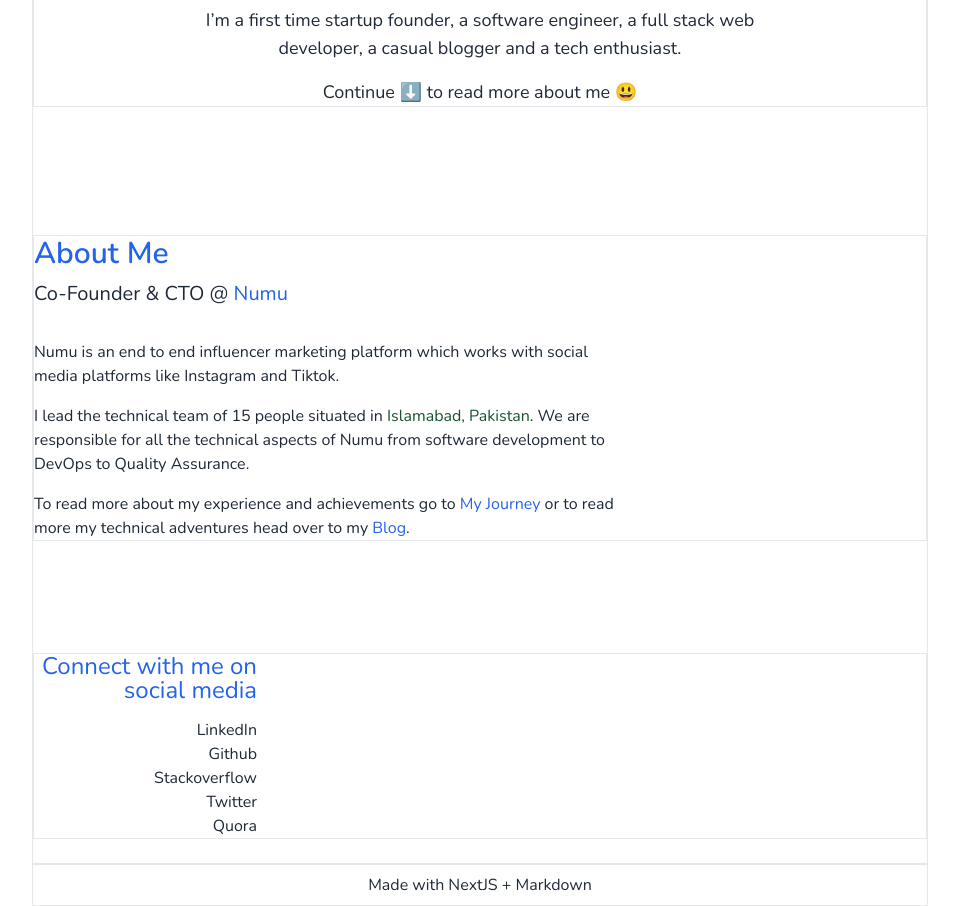
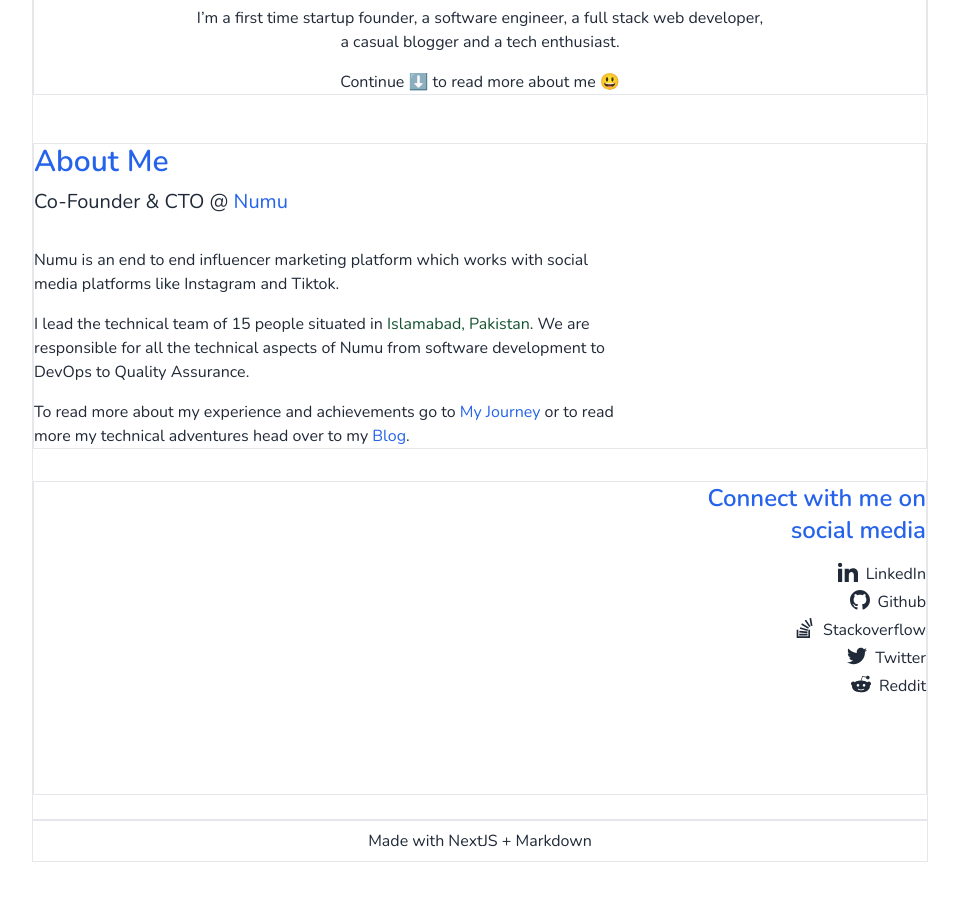
Before and after one commit to hzburki/personal-blog-v2, a Next.js app: page / in a window 1280 px wide. Shown: the part 500-1406 px from the top of the page, without its empty margins (160-1119 px from the left). After the commit the page ends 1362 px from the top, so only its background shows below. Built offline with nearby package versions, Linux system fonts and the light colour scheme; a web font is replaced by a local one.

Commit message:
worked on adding social media icons and footer for the home page

```diff
--- a/app/page.tsx
+++ b/app/page.tsx
@@ -1,6 +1,19 @@
+import Link from 'next/link';
+import Image from 'next/image';
+
 import ASSETS from '@/assets';
-import Image from 'next/image';
-import Link from 'next/link';
+import Divider from '@/components/divider.comp';
+import PageTitle from '@/components/typography/page-title.comp';
+import SectionTitle from '@/components/typography/section-title.comp';
+
+// Social Media Icons
+import {
+  GithubIcon,
+  LinkedInIcon,
+  RedditIcon,
+  StackoverflowIcon,
+  TwitterIcon,
+} from '@/components/social-icons.comp';
 
 const { HI_THREE } = ASSETS.BITMOJI;
 
@@ -18,15 +31,14 @@
       {/* Hero Section */}
       <div className='my-4 flex flex-col gap-8 border'>
         <div className='text-center'>
-          <h1 className='text-4xl font-semibold text-blue-600'>
-            Haseeb Zia Burki
-          </h1>
+          <PageTitle text='Haseeb Zia Burki' />
+
           <h2 className='text-xl font-light text-gray-800'>
             Software Engineer
           </h2>
         </div>
 
-        <div className='mx-auto flex max-w-xl flex-col gap-4 text-center text-lg text-gray-800'>
+        <div className='mx-auto flex max-w-xl flex-col gap-4 text-center text-gray-800'>
           <p>
             I’m a first time startup founder, a software engineer, a full stack
             web developer, a casual blogger and a tech enthusiast.
@@ -36,7 +48,7 @@
       </div>
 
       {/* Divider */}
-      <div className='h-20' />
+      <Divider />
 
       {/* About Me Section */}
       <div className='flex flex-col items-start gap-8 border'>
@@ -62,7 +74,7 @@
           </p>
           <p>
             I lead the technical team of 15 people situated in{' '}
-            <span className='text-green-900 hover:font-bold'>
+            <span className='cursor-default text-green-900 hover:font-bold'>
               Islamabad, Pakistan
             </span>
             . We are responsible for all the technical aspects of Numu from
@@ -89,45 +101,62 @@
       </div>
 
       {/* Divider */}
-      <div className='h-20' />
+      <Divider />
 
-      <div className='w-full border'>
+      <div className='flex border'>
         <div className='w-3/4' />
 
         <div className='flex w-1/4 flex-col gap-4'>
-          <h4 className='text-right text-2xl leading-6 text-blue-600'>
-            Connect with me on <br /> social media
-          </h4>
-          <div className='gap flex flex-col items-end'>
+          <SectionTitle
+            textPosition='text-right'
+            text='Connect with me on social media'
+            size='h3'
+          />
+          <div className='flex flex-col items-end gap-1'>
             <a
               href=''
-              className='text-gray-800 hover:font-bold hover:text-blue-600 hover:underline'
+              className='text-gray-800 hover:font-bold hover:text-blue-600'
             >
-              LinkedIn
+              <div className='flex flex-row gap-2'>
+                <LinkedInIcon />
+                <p>LinkedIn</p>
+              </div>
             </a>
             <a
               href=''
-              className='text-gray-800 hover:font-bold hover:text-blue-600 hover:underline'
+              className='text-gray-800 hover:font-bold hover:text-blue-600'
             >
-              Github
+              <div className='flex flex-row gap-2'>
+                <GithubIcon />
+                <p>Github</p>
+              </div>
             </a>
             <a
               href=''
-              className='text-gray-800 hover:font-bold hover:text-blue-600 hover:underline'
+              className='text-gray-800 hover:font-bold hover:text-blue-600'
             >
-              Stackoverflow
+              <div className='flex flex-row gap-2'>
+                <StackoverflowIcon />
+                <p>Stackoverflow</p>
+              </div>
             </a>
             <a
               href=''
-              className='text-gray-800 hover:font-bold hover:text-blue-600 hover:underline'
+              className='text-gray-800 hover:font-bold hover:text-blue-600'
             >
-              Twitter
+              <div className='flex flex-row gap-2'>
+                <TwitterIcon />
+                <p>Twitter</p>
+              </div>
             </a>
             <a
               href=''
-              className='text-gray-800 hover:font-bold hover:text-blue-600 hover:underline'
+              className='text-gray-800 hover:font-bold hover:text-blue-600'
             >
-              Quora
+              <div className='flex flex-row gap-2'>
+                <RedditIcon />
+                <p>Reddit</p>
+              </div>
             </a>
           </div>
         </div>
--- /dev/null
+++ b/components/divider.comp.tsx
@@ -0,0 +1,11 @@
+import React from 'react';
+
+interface DividerProps {
+  height?: number;
+}
+
+export default function Divider(props: DividerProps) {
+  const { height = 20 } = props;
+
+  return <div className={`h-${height}`} />;
+}
--- /dev/null
+++ b/components/social-icons.comp.tsx
@@ -0,0 +1,64 @@
+export function TwitterIcon() {
+  return (
+    <svg
+      xmlns='http://www.w3.org/2000/svg'
+      className='h-5 w-5'
+      fill='currentColor'
+      viewBox='0 0 24 24'
+    >
+      <path d='M24 4.557c-.883.392-1.832.656-2.828.775 1.017-.609 1.798-1.574 2.165-2.724-.951.564-2.005.974-3.127 1.195-.897-.957-2.178-1.555-3.594-1.555-3.179 0-5.515 2.966-4.797 6.045-4.091-.205-7.719-2.165-10.148-5.144-1.29 2.213-.669 5.108 1.523 6.574-.806-.026-1.566-.247-2.229-.616-.054 2.281 1.581 4.415 3.949 4.89-.693.188-1.452.232-2.224.084.626 1.956 2.444 3.379 4.6 3.419-2.07 1.623-4.678 2.348-7.29 2.04 2.179 1.397 4.768 2.212 7.548 2.212 9.142 0 14.307-7.721 13.995-14.646.962-.695 1.797-1.562 2.457-2.549z' />
+    </svg>
+  );
+}
+
+export function LinkedInIcon() {
+  return (
+    <svg
+      xmlns='http://www.w3.org/2000/svg'
+      className='h-5 w-5'
+      fill='currentColor'
+      viewBox='0 0 24 24'
+    >
+      <path d='M4.98 3.5c0 1.381-1.11 2.5-2.48 2.5s-2.48-1.119-2.48-2.5c0-1.38 1.11-2.5 2.48-2.5s2.48 1.12 2.48 2.5zm.02 4.5h-5v16h5v-16zm7.982 0h-4.968v16h4.969v-8.399c0-4.67 6.029-5.052 6.029 0v8.399h4.988v-10.131c0-7.88-8.922-7.593-11.018-3.714v-2.155z' />
+    </svg>
+  );
+}
+
+export function GithubIcon() {
+  return (
+    <svg
+      xmlns='http://www.w3.org/2000/svg'
+      className='h-5 w-5'
+      fill='currentColor'
+      viewBox='0 0 24 24'
+    >
+      <path d='M12 0c-6.626 0-12 5.373-12 12 0 5.302 3.438 9.8 8.207 11.387.599.111.793-.261.793-.577v-2.234c-3.338.726-4.033-1.416-4.033-1.416-.546-1.387-1.333-1.756-1.333-1.756-1.089-.745.083-.729.083-.729 1.205.084 1.839 1.237 1.839 1.237 1.07 1.834 2.807 1.304 3.492.997.107-.775.418-1.305.762-1.604-2.665-.305-5.467-1.334-5.467-5.931 0-1.311.469-2.381 1.236-3.221-.124-.303-.535-1.524.117-3.176 0 0 1.008-.322 3.301 1.23.957-.266 1.983-.399 3.003-.404 1.02.005 2.047.138 3.006.404 2.291-1.552 3.297-1.23 3.297-1.23.653 1.653.242 2.874.118 3.176.77.84 1.235 1.911 1.235 3.221 0 4.609-2.807 5.624-5.479 5.921.43.372.823 1.102.823 2.222v3.293c0 .319.192.694.801.576 4.765-1.589 8.199-6.086 8.199-11.386 0-6.627-5.373-12-12-12z' />
+    </svg>
+  );
+}
+
+export function StackoverflowIcon() {
+  return (
+    <svg
+      xmlns='http://www.w3.org/2000/svg'
+      className='h-5 w-5'
+      fill='currentColor'
+      viewBox='0 0 24 24'
+    >
+      <path d='M15 21h-10v-2h10v2zm6-11.665l-1.621-9.335-1.993.346 1.62 9.335 1.994-.346zm-5.964 6.937l-9.746-.975-.186 2.016 9.755.879.177-1.92zm.538-2.587l-9.276-2.608-.526 1.954 9.306 2.5.496-1.846zm1.204-2.413l-8.297-4.864-1.029 1.743 8.298 4.865 1.028-1.744zm1.866-1.467l-5.339-7.829-1.672 1.14 5.339 7.829 1.672-1.14zm-2.644 4.195v8h-12v-8h-2v10h16v-10h-2z' />
+    </svg>
+  );
+}
+
+export function RedditIcon() {
+  return (
+    <svg
+      xmlns='http://www.w3.org/2000/svg'
+      className='h-5 w-5'
+      fill='currentColor'
+      viewBox='0 0 24 24'
+    >
+      <path d='M24 11.779c0-1.459-1.192-2.645-2.657-2.645-.715 0-1.363.286-1.84.746-1.81-1.191-4.259-1.949-6.971-2.046l1.483-4.669 4.016.941-.006.058c0 1.193.975 2.163 2.174 2.163 1.198 0 2.172-.97 2.172-2.163s-.975-2.164-2.172-2.164c-.92 0-1.704.574-2.021 1.379l-4.329-1.015c-.189-.046-.381.063-.44.249l-1.654 5.207c-2.838.034-5.409.798-7.3 2.025-.474-.438-1.103-.712-1.799-.712-1.465 0-2.656 1.187-2.656 2.646 0 .97.533 1.811 1.317 2.271-.052.282-.086.567-.086.857 0 3.911 4.808 7.093 10.719 7.093s10.72-3.182 10.72-7.093c0-.274-.029-.544-.075-.81.832-.447 1.405-1.312 1.405-2.318zm-17.224 1.816c0-.868.71-1.575 1.582-1.575.872 0 1.581.707 1.581 1.575s-.709 1.574-1.581 1.574-1.582-.706-1.582-1.574zm9.061 4.669c-.797.793-2.048 1.179-3.824 1.179l-.013-.003-.013.003c-1.777 0-3.028-.386-3.824-1.179-.145-.144-.145-.379 0-.523.145-.145.381-.145.526 0 .65.647 1.729.961 3.298.961l.013.003.013-.003c1.569 0 2.648-.315 3.298-.962.145-.145.381-.144.526 0 .145.145.145.379 0 .524zm-.189-3.095c-.872 0-1.581-.706-1.581-1.574 0-.868.709-1.575 1.581-1.575s1.581.707 1.581 1.575-.709 1.574-1.581 1.574z' />
+    </svg>
+  );
+}
--- /dev/null
+++ b/components/typography/page-title.comp.tsx
@@ -0,0 +1,16 @@
+import React from 'react';
+
+interface PageTitleProps {
+  text: string;
+  textPosition?: 'text-left' | 'text-right' | 'text-center';
+}
+
+export default function PageTitle(props: PageTitleProps) {
+  const { text, textPosition = 'text-center' } = props;
+
+  return (
+    <h1 className={`text-4xl font-semibold text-blue-600 ${textPosition}`}>
+      {text}
+    </h1>
+  );
+}
--- /dev/null
+++ b/components/typography/paragraph.comp.tsx
@@ -0,0 +1,11 @@
+import React from 'react';
+
+interface ParagraphProps {
+  text: string;
+}
+
+export default function Paragraph(props: ParagraphProps) {
+  const { text } = props;
+
+  return <p className='text-lg text-gray-800'>{text}</p>;
+}
--- /dev/null
+++ b/components/typography/section-title.comp.tsx
@@ -0,0 +1,25 @@
+import React from 'react';
+
+interface SectionTitleProps {
+  text: string;
+  size: 'h2' | 'h3';
+  textPosition?: 'text-left' | 'text-right' | 'text-center';
+}
+
+export default function SectionTitle(props: SectionTitleProps) {
+  const { text, size, textPosition = 'text-left' } = props;
+
+  if (size === 'h2') {
+    return (
+      <h2 className={`text-3xl font-semibold text-blue-600 ${textPosition}`}>
+        {text}
+      </h2>
+    );
+  }
+
+  return (
+    <h3 className={`text-2xl font-semibold text-blue-600 ${textPosition}`}>
+      {text}
+    </h3>
+  );
+}
```
Also changed, not shown: 1 other file (tests, documents, lock files or other folders).
